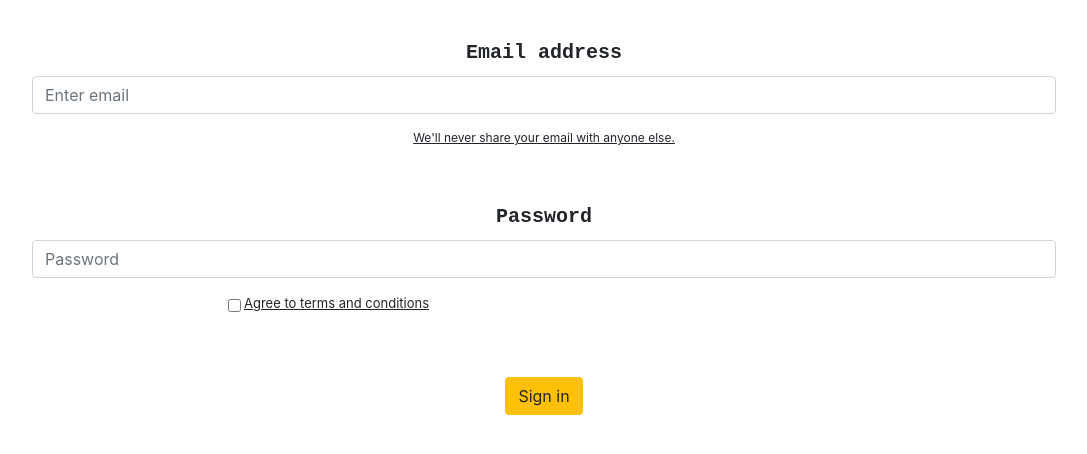
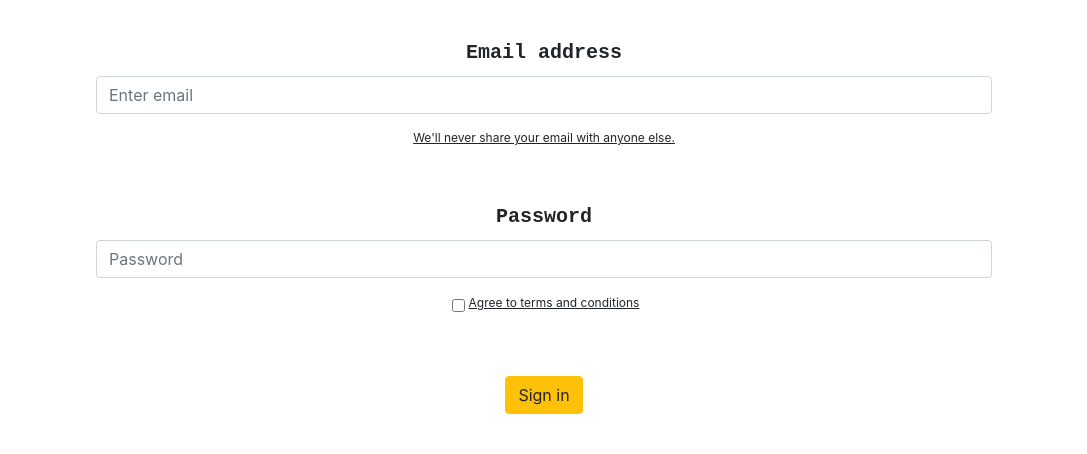
Before and after one commit to MarwanEsm/Currency-Rate-Exchange, a React (Create React App) app: page /LogInScreen in a window 1280 px wide. Shown: the top 454 px of the page, without its empty margins (96-1183 px from the left). Built offline with nearby package versions, Linux system fonts and the light colour scheme.

Commit message:
Change Style

```diff
--- a/src/LogInscreen/LogInScreen.js
+++ b/src/LogInscreen/LogInScreen.js
@@ -42,11 +42,8 @@ function LogInScreen() {
 }
 
 const inputlStyle = {
-  marginLeft: "10%",
-  marginRight: "5%",
-  width: "80%",
-  display: "flex",
-  justifyContent: "center",
+  width: "70%",
+  marginLeft: "15%",
 };
 
 const labelStyle = {
@@ -64,14 +61,14 @@ const textStyle = {
 
 const groupStyle = {
   display: "flex",
-  justifyConten: "space-around",
-  marginLeft: "25%",
-  marginTop: 15,
+  justifyContent: "center",
+  width: "70%",
+  marginLeft: "15%",
   textDecoration: "underline",
-  fontSize: 13,
+  fontSize: 12,
 };
 
 const buttonStyle = {
-    marginTop:40,
-}
+  marginTop: 40,
+};
 export default LogInScreen;
```
Also changed, not shown: 1 other file (tests, documents, lock files or other folders).
